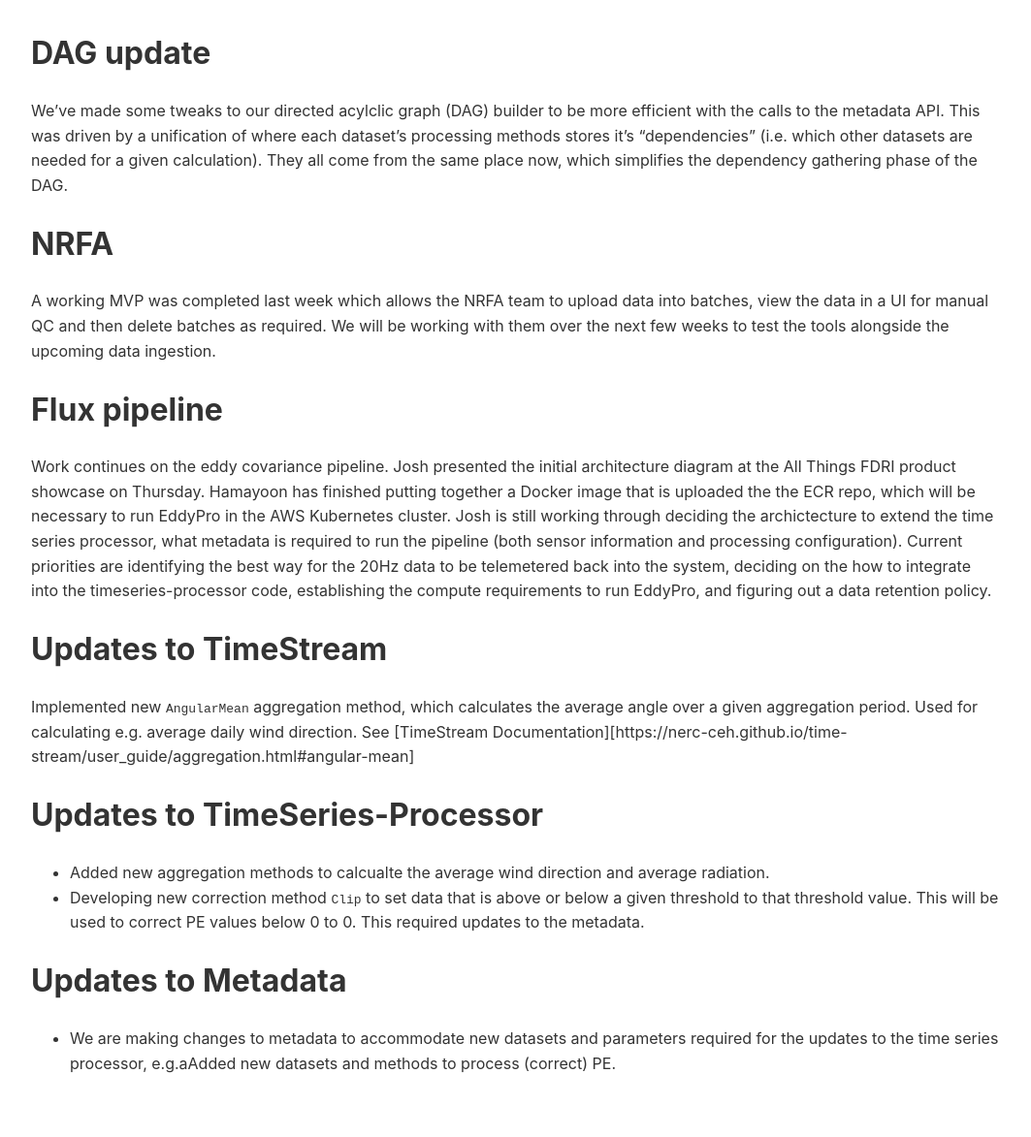
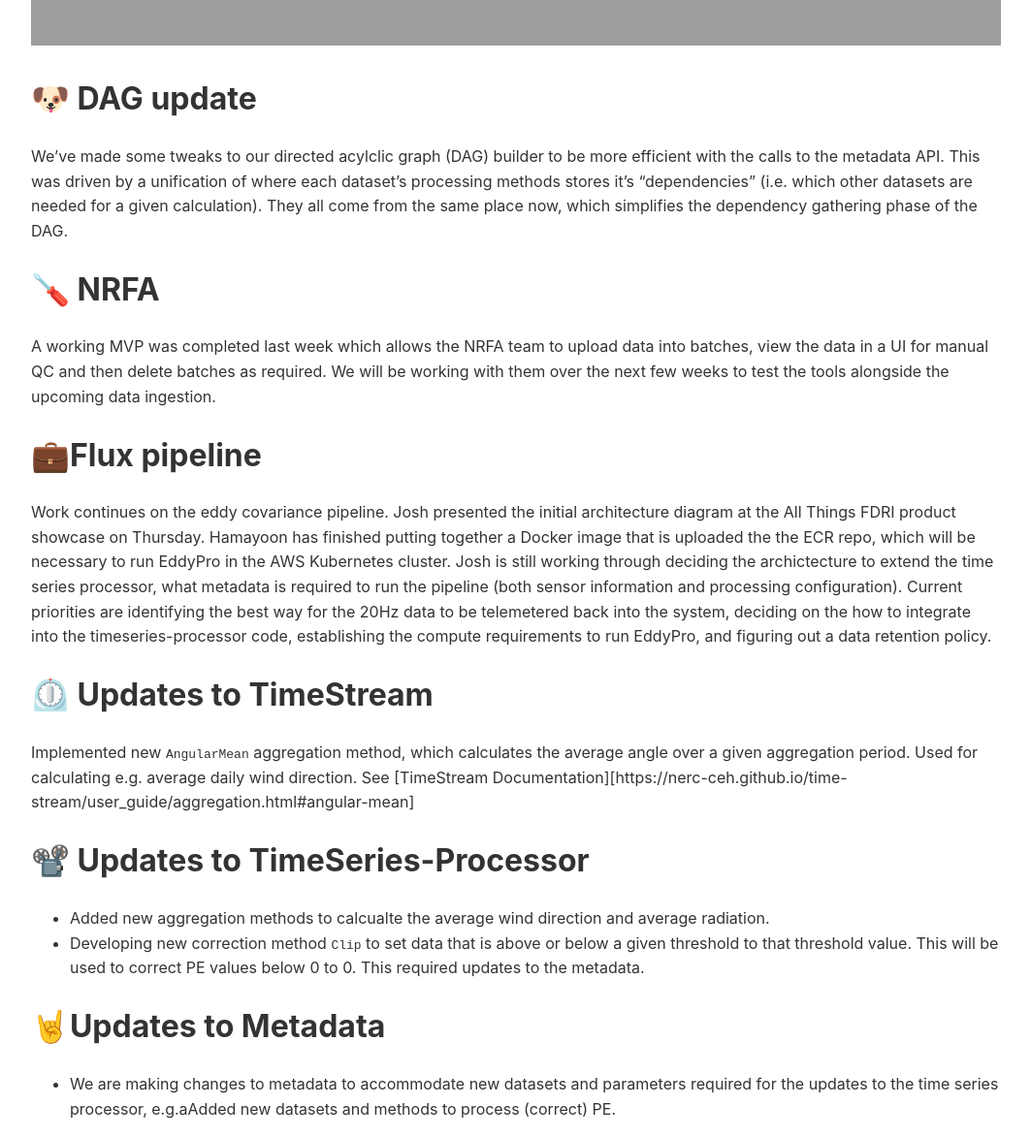
Before and after one commit to NERC-CEH/fdri_words, a Jekyll site: the page built from weeknotes/2026/06.md, in a window 1280 px wide and 1400 px high, scrolled down 2375 px. Shown: the part 227-1400 px from the top of the window at 97% size, without its empty margins (108-1171 px from the left). Built offline with Jekyll 4.4.1, drawn with Linux system fonts in a browser that asks for light colours; our own code applies the rules of GitHub Pages for plain Markdown files; before the commit the page ends 3728 px from its top, so only the background shows below that; some of the changed text lies outside the part shown; grey boxes are pictures that could not be loaded.

Commit message:
Update 06.md

```diff
--- a/weeknotes/2026/06.md
+++ b/weeknotes/2026/06.md
@@ -23,30 +26,30 @@
 - New accounts are now configured to use terraform
 - We are in progress spinning up newly named s3 buckets and our EKS cluster
 
-# Processed Data is being produced
+# 🛍️ Processed Data is being produced
 
 The end goal of the timeseries processor product is to generate "processed" datasets of the variables recorded at each monitoring site - taking the raw data and applying QC, gap filling, derivations and aggregations. We are finally at a place where we have data flowing through our pipeline on a scheduled task, and being saved out to "processed" data files! Next steps are to show these datasets on the UI. These datasets will be separate from the "raw" version, so you'll be able to plot both alongside each other to compare raw vs. processed.
 
 <img width="1043" height="623" alt="image" src="https://github.com/user-attachments/assets/158061bf-5e2a-4867-a6e3-441b49f49ff1" />
 
-# DAG update
+# 🐶 DAG update
 
 We've made some tweaks to our directed acylclic graph (DAG) builder to be more efficient with the calls to the metadata API. This was driven by a unification of where each dataset's processing methods stores it's "dependencies" (i.e. which other datasets are needed for a given calculation). They all come from the same place now, which simplifies the dependency gathering phase of the DAG.
 
-# NRFA
+# 🪛 NRFA
 
 A working MVP was completed last week which allows the NRFA team to upload data into batches, view the data in a UI for manual QC and then delete batches as required. We will be working with them over the next few weeks to test the tools alongside the upcoming data ingestion.
 
-# Flux pipeline
+# 💼Flux pipeline
 
 Work continues on the eddy covariance pipeline.  Josh presented the initial architecture diagram at the All Things FDRI product showcase on Thursday.  Hamayoon has finished putting together a Docker image that is uploaded the the ECR repo, which will be necessary to run EddyPro in the AWS Kubernetes cluster.  Josh is still working through deciding the archictecture to extend the time series processor, what metadata is required to run the pipeline (both sensor information and processing configuration).  Current priorities are identifying the best way for the 20Hz data to be telemetered back into the system, deciding on the how to integrate into the timeseries-processor code, establishing the compute requirements to run EddyPro, and figuring out a data retention policy.
 
-# Updates to TimeStream
+# ⏲️ Updates to TimeStream
 Implemented new `AngularMean` aggregation method, which calculates the average angle over a given aggregation period. Used for calculating e.g. average daily wind direction. See [TimeStream Documentation][https://nerc-ceh.github.io/time-stream/user_guide/aggregation.html#angular-mean]
 
-# Updates to TimeSeries-Processor
+# 📽️ Updates to TimeSeries-Processor
 - Added new aggregation methods to calcualte the average wind direction and average radiation.
 - Developing new correction method `Clip` to set data that is above or below a given threshold to that threshold value. This will be used to correct PE values below 0 to 0. This required updates to the metadata.
 
-# Updates to Metadata
+# 🤘Updates to Metadata
  - We are making changes to metadata to accommodate new datasets and parameters required for the updates to the time series processor, e.g.aAdded new datasets and methods to process (correct) PE.
```
Also changed, not shown: other parts of weeknotes/2026/06.md (+3 -0 lines).
